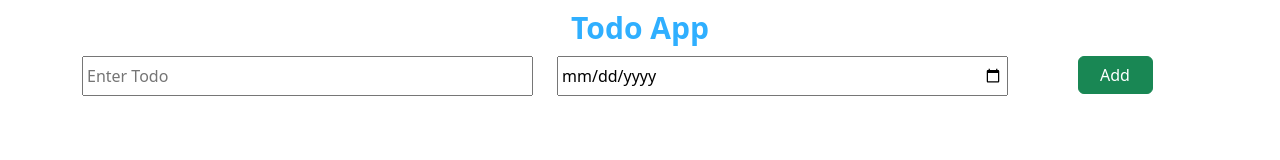
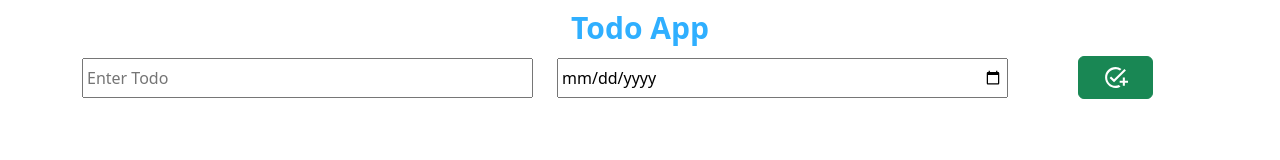
Before and after one commit to ArslanPervaiz99/React-Practice, a React (Vite) app in the folder Todo-app/todo-app-v3/: page / in a window 1280 px wide. Shown: the top 160 px of the page. Built offline with nearby package versions, Linux system fonts and the light colour scheme.

Commit message:
icon added on btn instead of txt

```diff
--- a/Todo-app/todo-app-v3/package.json
+++ b/Todo-app/todo-app-v3/package.json
@@ -13,7 +13,8 @@
     "bootstrap": "^5.3.3",
     "prop-types": "^15.8.1",
     "react": "^18.2.0",
-    "react-dom": "^18.2.0"
+    "react-dom": "^18.2.0",
+    "react-icons": "^5.2.1"
   },
   "devDependencies": {
     "@types/react": "^18.2.66",
--- a/Todo-app/todo-app-v3/src/App.css
+++ b/Todo-app/todo-app-v3/src/App.css
@@ -3,12 +3,18 @@ input {
   padding: 6px 3px;
 }
 .items-cont {
-  text-align: left;
+  text-align: center;
   width: 100%;
 }
 .todo-row {
   margin: 15px 8px;
+  align-items: center;
+  justify-items: center;
 }
 .todo-btn {
   min-width: 75px;
 }
+.new-btn {
+  font-size: 25px;
+  margin: 2px 0;
+}
--- a/Todo-app/todo-app-v3/src/components/AddTodo.jsx
+++ b/Todo-app/todo-app-v3/src/components/AddTodo.jsx
@@ -1,4 +1,5 @@
 import { useState } from "react";
+import { MdAddTask } from "react-icons/md";
 
 function AddTodo({ onAddNewTodo }) {
   const [addTodoName, setAddTodoName] = useState("");
@@ -36,7 +37,7 @@ function AddTodo({ onAddNewTodo }) {
             className="btn btn-success todo-btn"
             onClick={handleAddBtnClick}
           >
-            Add
+            <MdAddTask className="new-btn" />
           </button>
         </div>
       </div>
--- a/Todo-app/todo-app-v3/src/components/TodoItem.jsx
+++ b/Todo-app/todo-app-v3/src/components/TodoItem.jsx
@@ -1,3 +1,5 @@
+import { MdOutlineDelete } from "react-icons/md";
+
 function TodoItem({ todoName, todoDate, onDeleteBtnClick }) {
   return (
     <div className="container ">
@@ -10,7 +12,7 @@ function TodoItem({ todoName, todoDate, onDeleteBtnClick }) {
             className="btn btn-danger todo-btn"
             onClick={() => onDeleteBtnClick(todoName)}
           >
-            Delete
+            <MdOutlineDelete className="new-btn" />
           </button>
         </div>
       </div>
```
Also changed, not shown: 1 other file (tests, documents, lock files or other folders).
